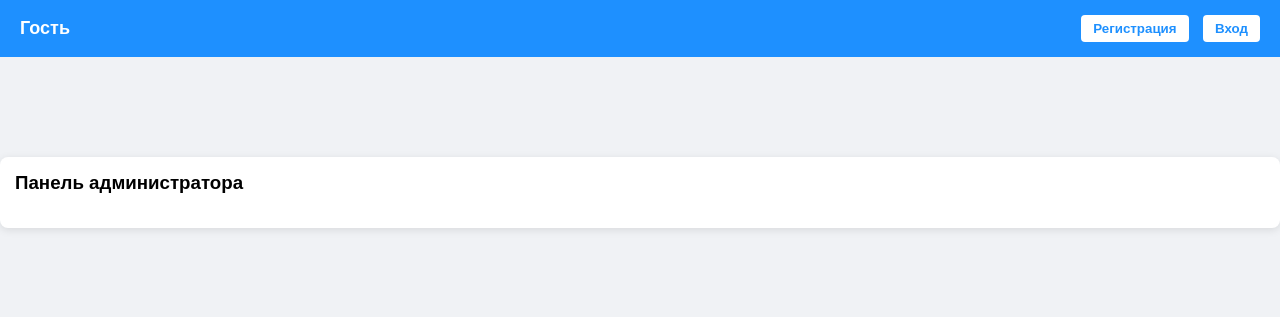
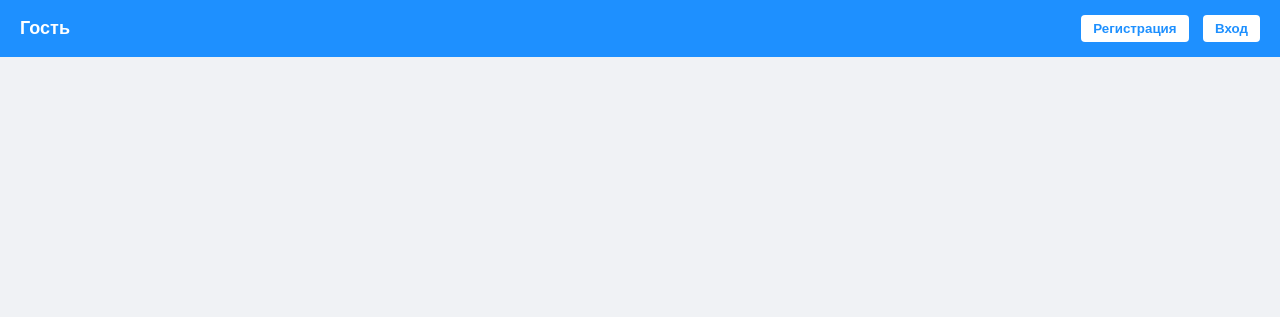
Before and after one commit to suzero00/kursovaya, a Python web app: template templates/index.html in a window 1280 px wide. Shown: the top 317 px of the page. Run offline with Jinja, Linux system fonts and the light colour scheme; the template is opened without the code that fills it, so the values that code supplies are empty.

```diff
--- a/templates/index.html
+++ b/templates/index.html
@@ -107,7 +107,7 @@ h3 { margin-top: 0; }
 <div class="container" id="sessions"></div>
 <div class="seats-container" id="seats"></div>
 
-<div id="admin-panel">
+<div id="admin-panel" style="display:none">
     <h3>Панель администратора</h3>
     <div id="admin-sessions"></div>
 </div>
```
